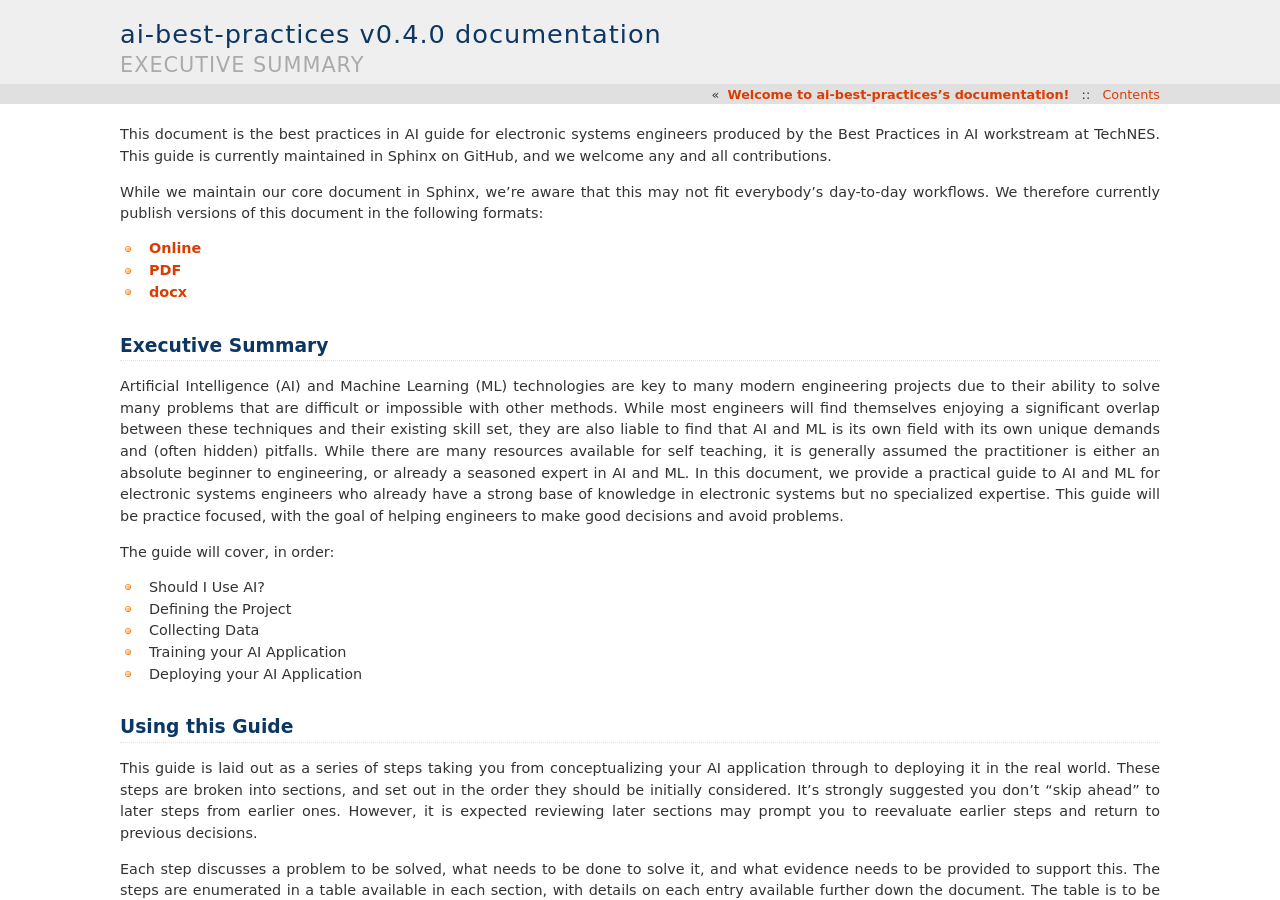
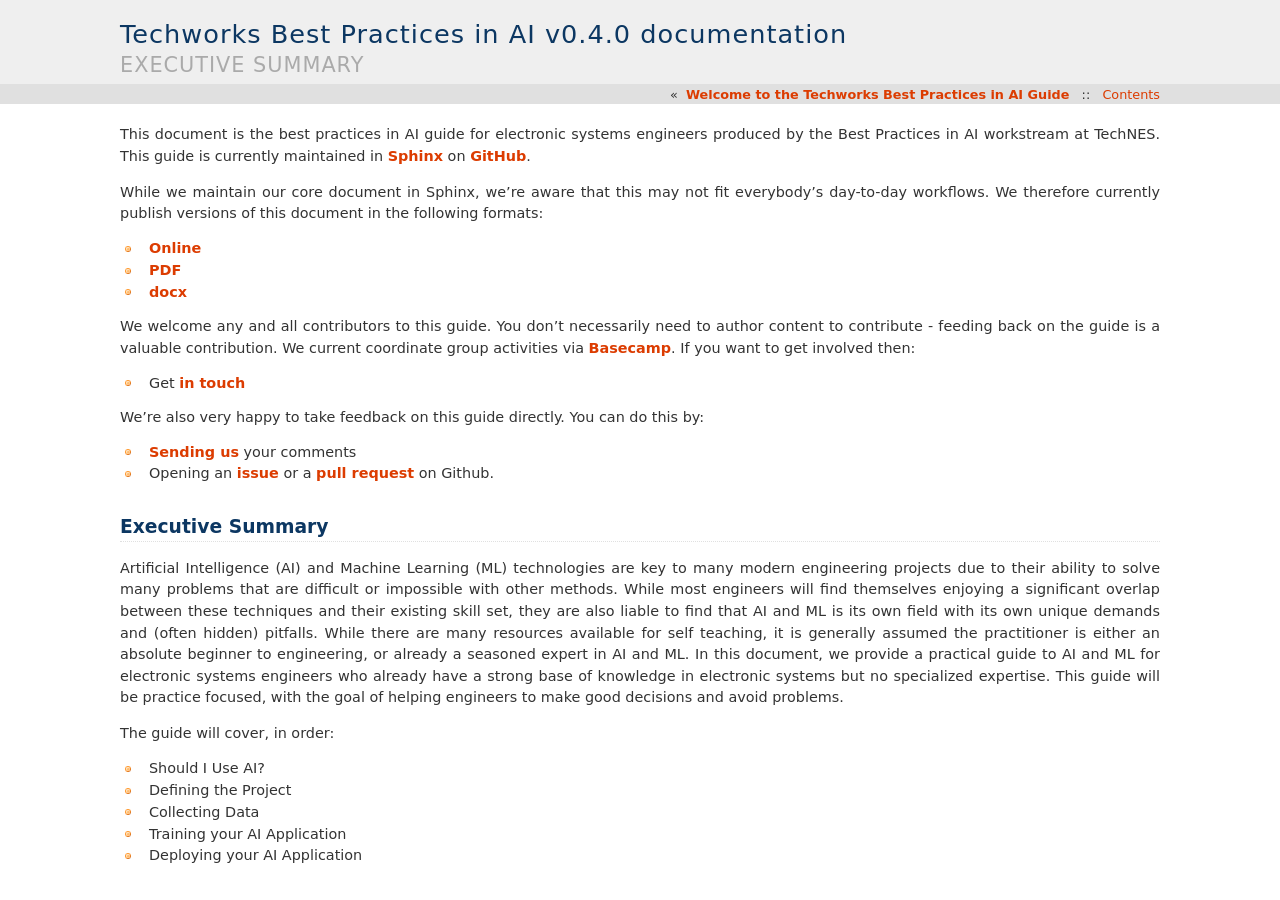
Before and after one commit to TechWorksHub/best-practice-guide, a Sphinx documentation site: the page built from source/best-practice.rst, in a window 1280 px wide and 900 px high. Built offline with Sphinx 7.4.7, drawn with Linux system fonts in a browser that asks for light colours; some of the changed text lies outside the part shown.

Commit message:
Added information on getting involved and list of contributors

```diff
--- a/source/best-practice.rst
+++ b/source/best-practice.rst
@@ -3,17 +3,35 @@
 
 This document is the best practices in AI guide for electronic systems engineers
 produced by the Best Practices in AI workstream at TechNES. This guide is
-currently maintained in Sphinx on GitHub, and we welcome any and all
-contributions.
+currently maintained in `Sphinx <https://www.sphinx-doc.org/en/master/>`_ on
+`GitHub <https://github.com/TechNES-UK/best-practice-guide/>`_.
 
 While we maintain our core document in Sphinx, we’re aware that this may not fit
 everybody's day-to-day workflows. We therefore currently publish versions of
 this document in the following formats:
 
 * `Online <https://technes-uk.github.io/best-practice-guide>`_
-* `PDF <https://raw.githubusercontent.com/TechNES-UK/best-practice-guide/gh-pages/best-practices-guide.pdf>`_
-* `docx <https://github.com/TechNES-UK/best-practice-guide/raw/gh-pages/best-practices-guide.docx>`_
+* `PDF <https://raw.githubusercontent.com/TechNES-UK/best-practice-guide/gh-pag
+  es/best-practices-guide.pdf>`_
+* `docx <https://github.com/TechNES-UK/best-practice-guide/raw/gh-pages/best-pra
+  ctices-guide.docx>`_
 
+We welcome any and all contributors to this guide. You don't necessarily need to
+author content to contribute - feeding back on the guide is a
+valuable contribution. We current coordinate group activities via
+`Basecamp <https://basecamp.com/>`_. If you want to get involved then:
+
+* Get `in touch <mailto:william.jones@embecosm.com>`_
+
+We're also very happy to take feedback on this guide directly. You can do this
+by:
+
+* `Sending us <mailto:william.jones@embecosm.com>`_ your comments
+* Opening an `issue
+  <https://github.com/TechNES-UK/best-practice-guide/issues/>`_
+  or a
+  `pull request <https://github.com/TechNES-UK/best-practice-guide/pulls/>`_
+  on Github.
 
 .. _Executive Summary:
 
@@ -966,3 +984,52 @@
 
 :ref:`Example Dataset Creation Document<Dataset_Creation>`
 +++++++++++++++++++++++++++++++++++++++++++++++++++++++++++++++++++++++++++++++++
+
+
+.. _Contributors:
+
+Contributors
+==========================================
+We thank all contributors and reviewers of this project.
+
+
+Authors and Contributors
+-------------------------
+
+Alex Wang
+
+Allison Lowndes
+
+Andrew Rogoyski
+
+Andy Bond
+
+Arezou Nayebi
+
+Charles Sturman
+
+Dimitra Georgiadou
+
+Elliot Stein
+
+Gopal Ramchurn
+
+James Watson
+
+Jeremy Bennett
+
+Lauren Thompson
+
+Mark Zwolinski
+
+Mike Bartley
+
+Prethveraj M S
+
+Tim Santos
+
+William Jones
+
+
+Reviewers
+----------
--- a/source/conf.py
+++ b/source/conf.py
@@ -17,9 +17,9 @@
 
 # -- Project information -----------------------------------------------------
 
-project = 'ai-best-practices'
+project = 'Techworks Best Practices in AI'
 copyright = '2023'
-author = 'William Jones'
+author = 'Best Practices Working Group'
 
 # The full version, including alpha/beta/rc tags
 release = 'v0.4.0'
@@ -31,7 +31,9 @@
 # extensions coming with Sphinx (named 'sphinx.ext.*') or your custom
 # ones.
 extensions = ['rst2pdf.pdfbuilder']
-pdf_documents = [('index', u'best-practices-guide', u'AI Best Practices', u'William Jones'),]
+pdf_documents = [('index', u'best-practices-guide',
+                  u'Techworks Best Practices in AI',
+                  u'Best Practices Working Group'),]
 
 # Add any paths that contain templates here, relative to this directory.
 templates_path = ['_templates']
--- a/source/index.rst
+++ b/source/index.rst
@@ -3,8 +3,8 @@
    You can adapt this file completely to your liking, but it should at least
    contain the root `toctree` directive.
 
-Welcome to ai-best-practices's documentation!
-=============================================
+Welcome to the Techworks Best Practices in AI Guide
+===================================================
 
 .. toctree::
    :maxdepth: 2
```
